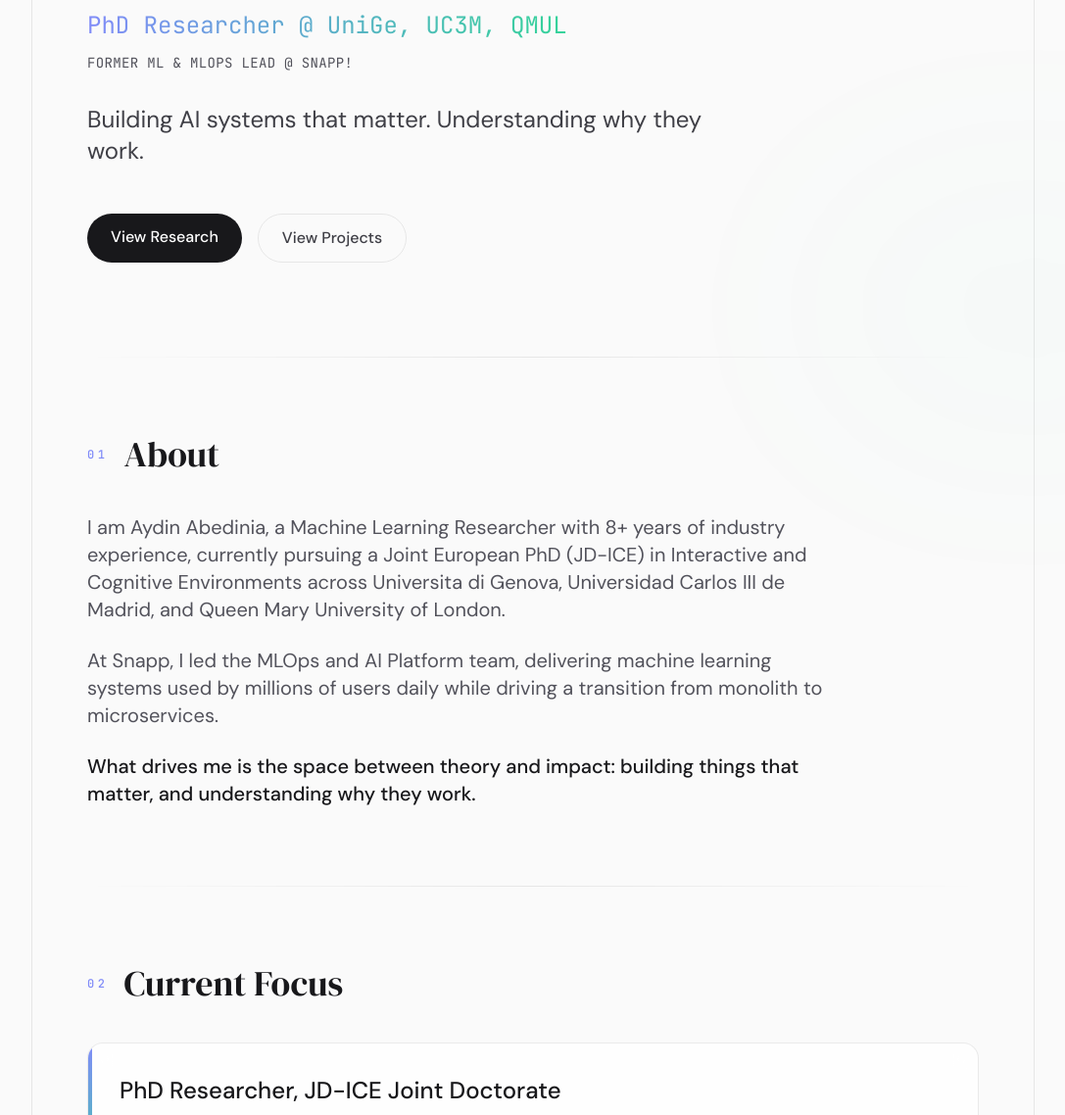
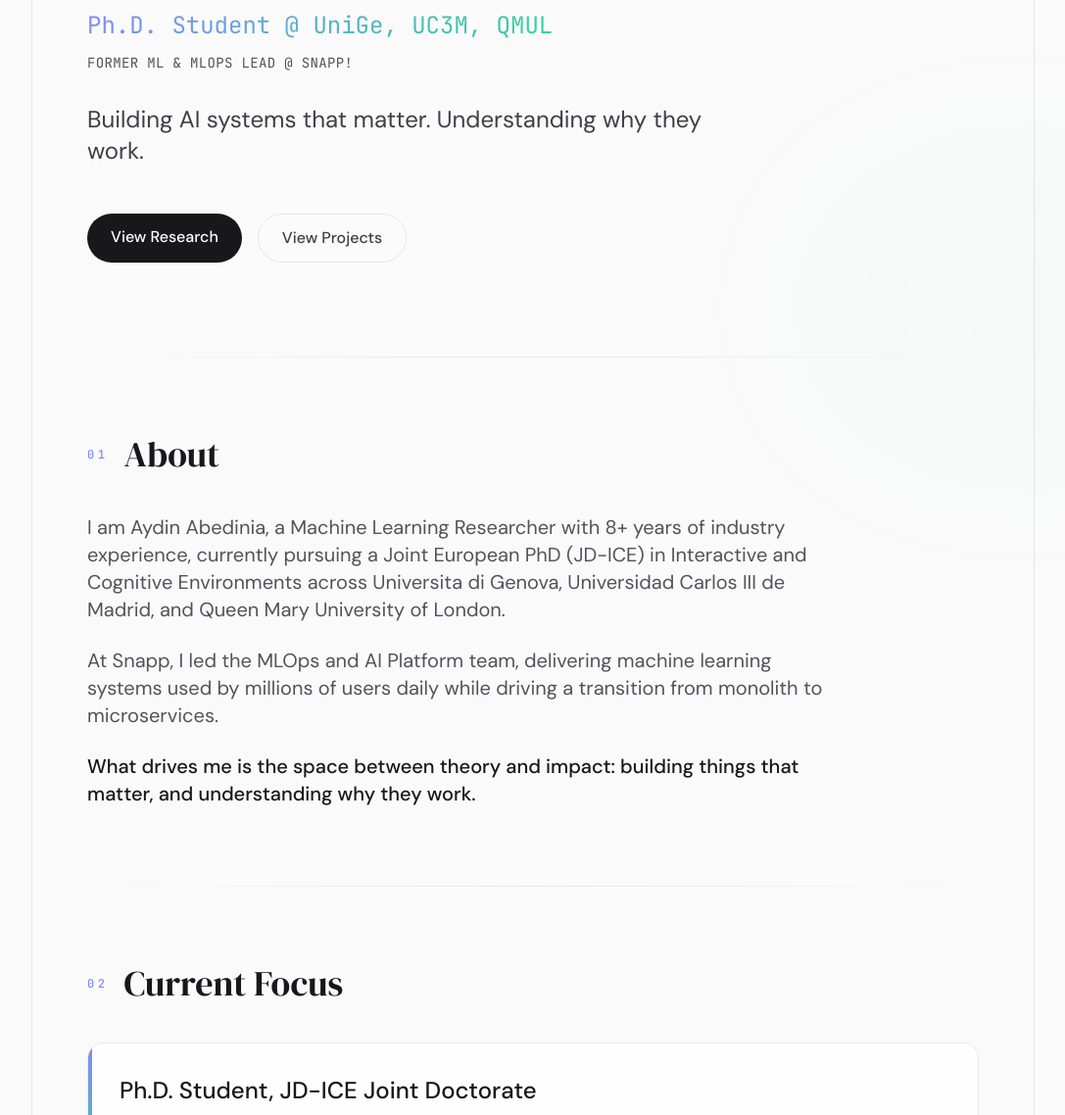
Before and after one commit to abedinia/abedinia.github.io, a plain HTML site: page index.html in a window 1280 px wide. Shown: the part 406-1544 px from the top of the page at 98% size, without its empty margins (96-1183 px from the left). Drawn offline with nearby package versions, Linux system fonts and the light colour scheme.

Commit message:
typo fixed to ph.d. student

```diff
--- a/index.html
+++ b/index.html
@@ -199,7 +199,7 @@
         </h1>
         <p
           class="mt-6 font-mono text-xl md:text-2xl bg-gradient-to-r from-accent to-accentSecondary bg-clip-text text-transparent inline-block">
-          PhD Researcher @ UniGe, UC3M, QMUL
+          Ph.D. Student @ UniGe, UC3M, QMUL
         </p>
         <p class="mt-3 text-textMutedLight dark:text-textMutedDark font-mono text-sm tracking-wide uppercase">
           Former ML & MLOps Lead @ Snapp!
@@ -251,7 +251,7 @@
         <article
           class="rounded-2xl border border-borderLight dark:border-borderDark bg-surfaceLight/80 dark:bg-surfaceDark/80 backdrop-blur-md p-8 relative overflow-hidden group">
           <div class="absolute top-0 left-0 w-1 h-full bg-gradient-to-b from-accent to-accentSecondary"></div>
-          <p class="font-medium text-2xl text-zinc-900 dark:text-white">PhD Researcher, JD-ICE Joint Doctorate</p>
+          <p class="font-medium text-2xl text-zinc-900 dark:text-white">Ph.D. Student, JD-ICE Joint Doctorate</p>
           <p class="mt-3 text-textMutedLight dark:text-textMutedDark leading-relaxed">Universita di Genova (ELIOS Lab) ·
             Supervisors: Prof. Francesco Bellotti, Prof. Riccardo Berta <br /> Partners: UC3M and QMUL · Started: 2025
           </p>
```
